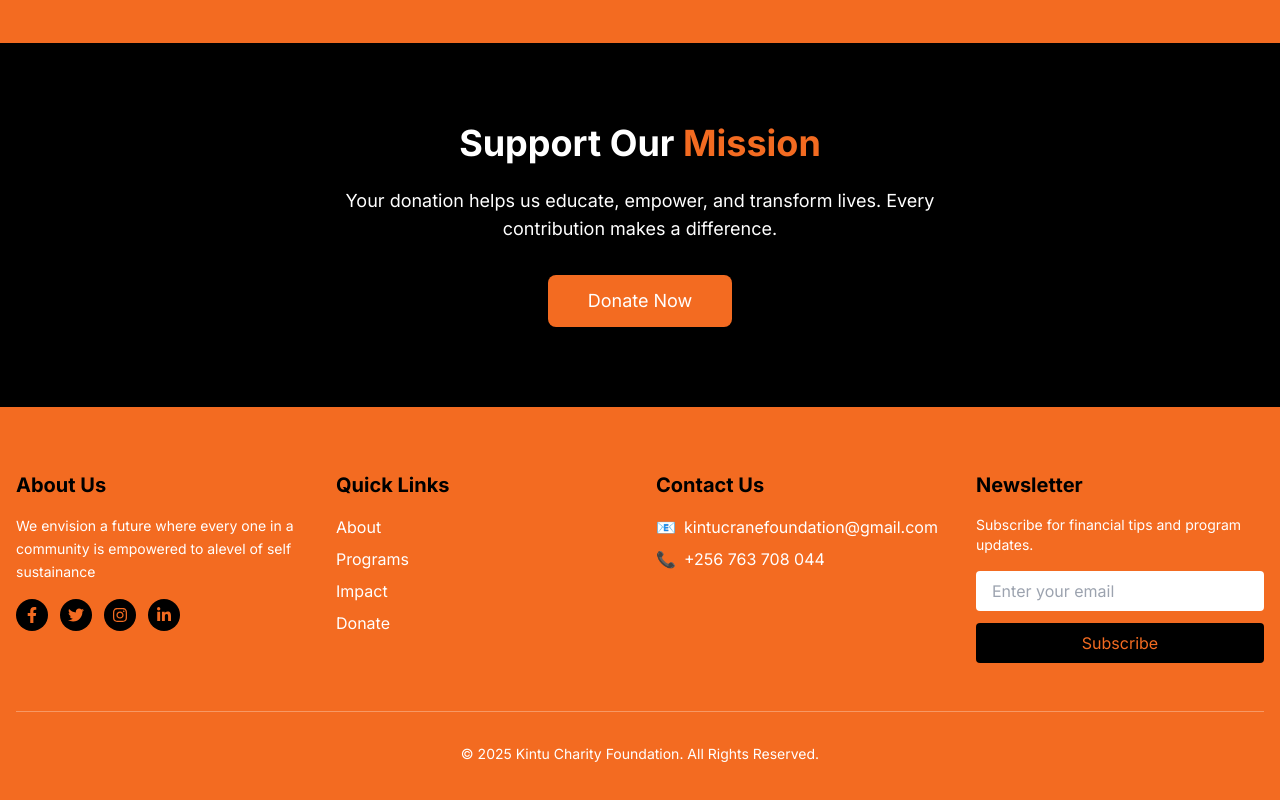
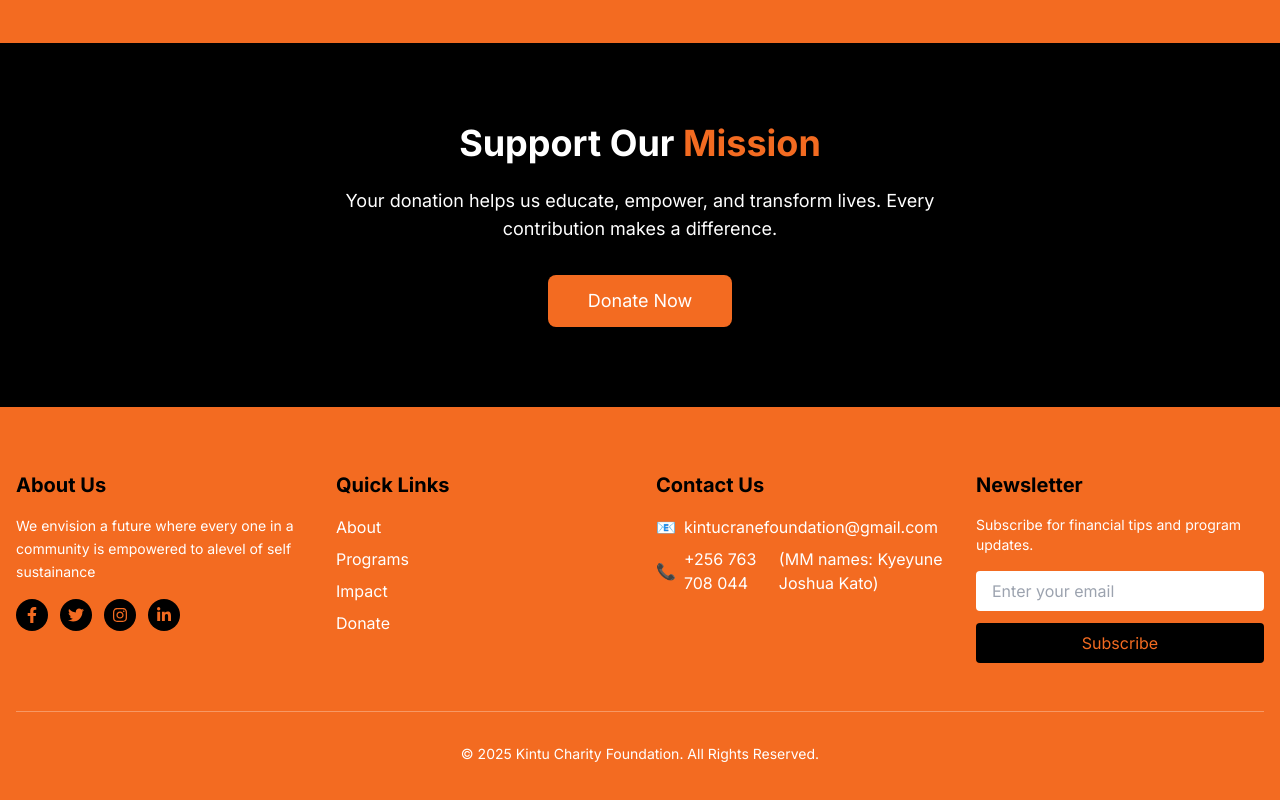
Before and after one commit to joshington/kintu-charity, a Next.js app: page / in a window 1280 px wide. Shown: the part 1876-2676 px from the top of the page. Built offline with nearby package versions, Linux system fonts and the light colour scheme.

Commit message:
Add MM names to contact information

```diff
--- a/components/Contact.js
+++ b/components/Contact.js
@@ -73,6 +73,7 @@ export default function Contact() {
               <li className="flex items-center gap-2">
                 <span>📞</span>
                 <span>+256 763 708 044</span>
+                <span>(MM names: Kyeyune Joshua Kato)</span>
               </li>
             </ul>
           </div>
```
